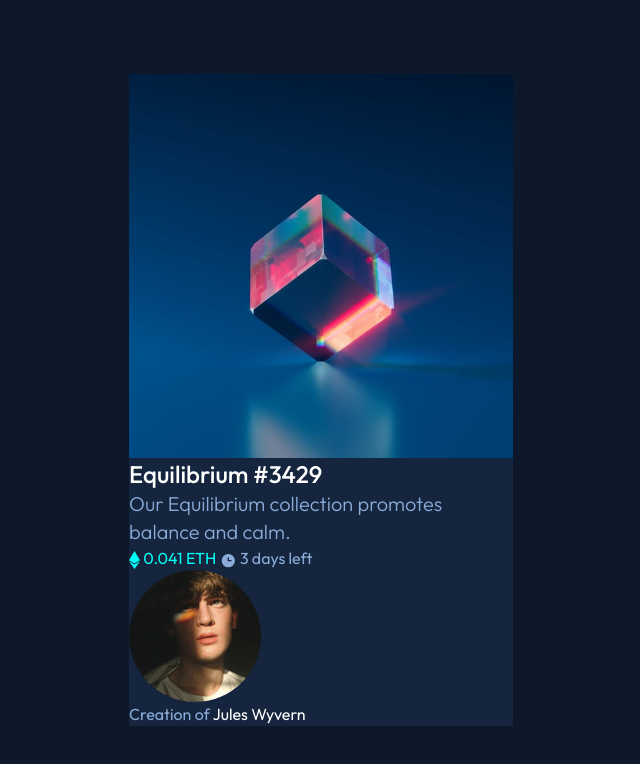
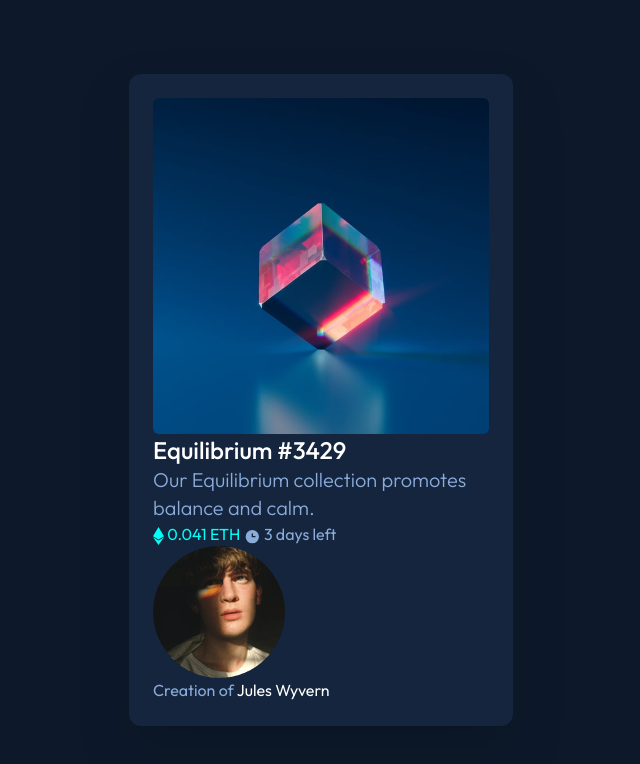
Before and after one commit to pixelzee3/nft-preview-card-component-main, a website built with Parcel: page src/index.html in a window 1280 px wide. Shown: the whole page, without its empty margins (319-959 px from the left). Built offline with nearby package versions, Linux system fonts and the light colour scheme.

Commit message:
Define card style.

```diff
--- a/src/index.html
+++ b/src/index.html
@@ -19,11 +19,11 @@
     />
   </head>
   <body class="bg-very-dark-blue flex justify-center items-center min-h-screen">
-    <div class="bg-almost-very-dark-blue max-w-sm">
+    <div class="bg-almost-very-dark-blue max-w-sm p-6 rounded-xl drop-shadow-2xl">
       <img
         src="images/image-equilibrium.jpg"
         alt="An NFT of a cube."
-        class="w-full h-auto"
+        class="w-full h-auto rounded-md"
       />
       <h1 class="text-2xl text-white font-medium">Equilibrium #3429</h1>
       <p class="text-xl font-light text-soft-blue">
```
